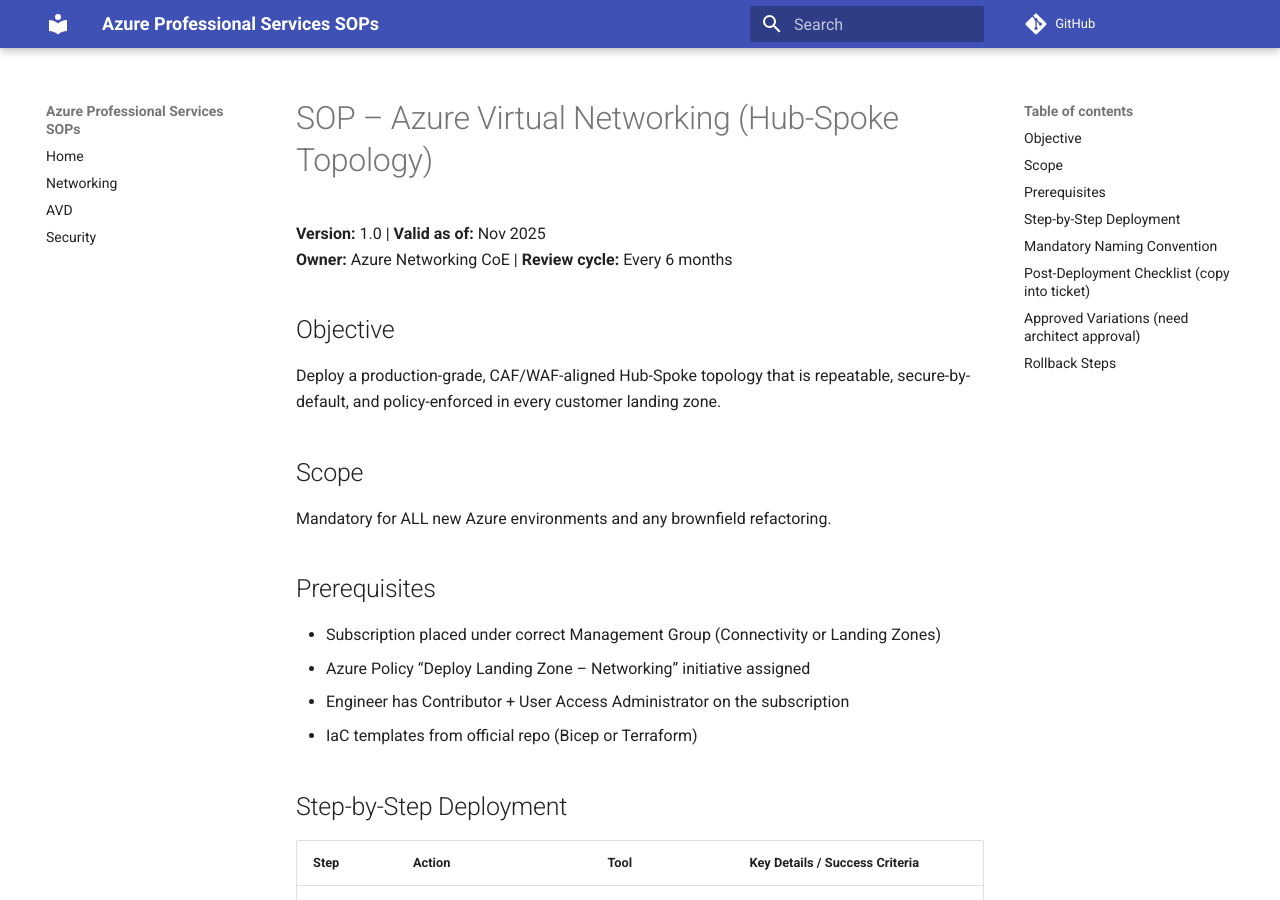
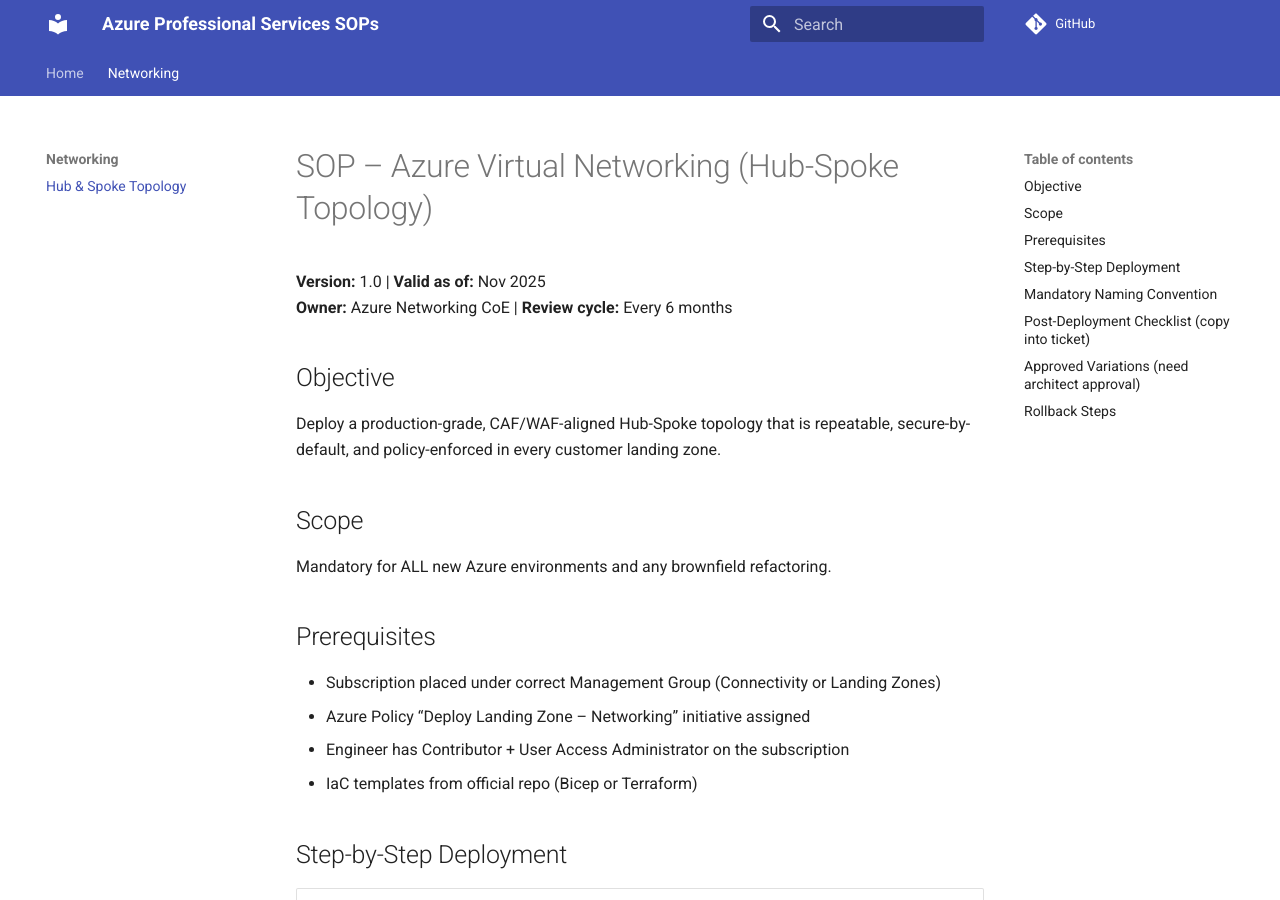
Before and after one commit to chetanp201/azure-sops, an MkDocs documentation site: the page built from docs/networking/sop-virtual-networking-hub-spoke.md, in a window 1280 px wide and 900 px high. Built offline with MkDocs 1.6.1 and Material for MkDocs 9.7.7, drawn with Linux system fonts in a browser that asks for light colours; comment, search, counter and statistics services are not loaded.

Commit message:
Refactor mkdocs.yml for navigation and theme features
Updated navigation structure and added features to the theme.

```diff
--- a/mkdocs.yml
+++ b/mkdocs.yml
@@ -3,16 +3,23 @@
   name: material
   palette:
     primary: indigo
+  features:
+    - search
+    - navigation.tabs
+    - navigation.top
+
 nav:
   - Home: index.md
-  - Networking: networking/
-  - AVD: avd/
-  - Security: security/
+  - Networking:
+      - Hub & Spoke Topology: networking/sop-virtual-networking-hub-spoke.md
+
 plugins:
   - search
+
 markdown_extensions:
   - admonition
+  - tables
   - pymdownx.tabbed
-  - tables
   - pymdownx.superfences
+
 repo_url: https://github.com/chetanp201/azure-sops
```
